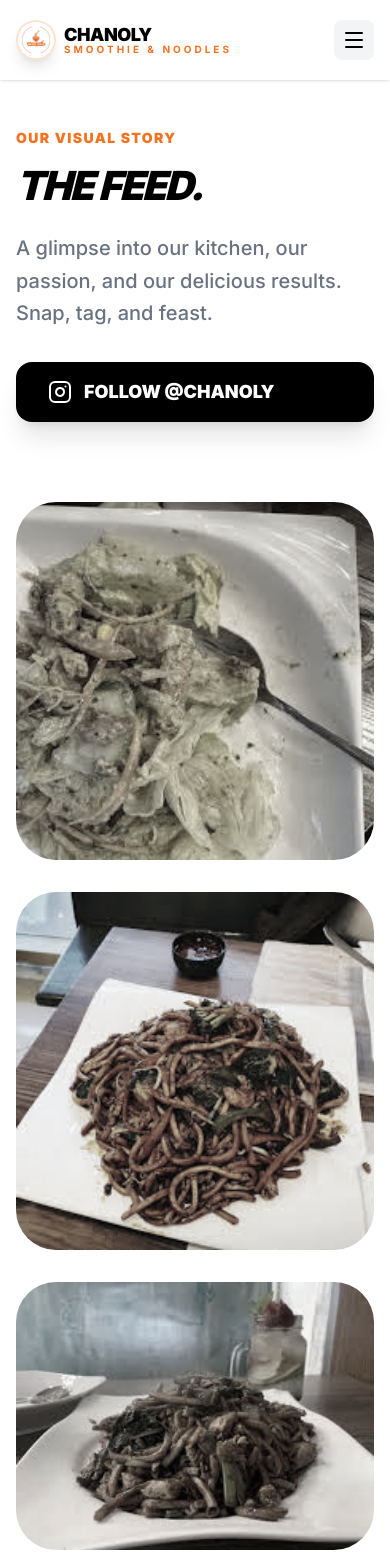
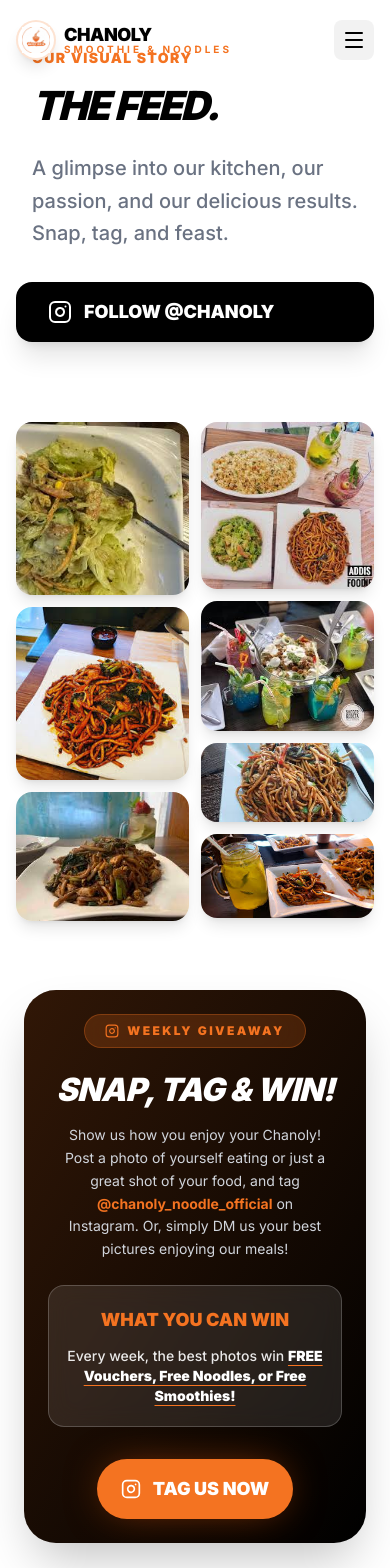
Before and after one commit to kirubelreta47-bit/chanoly-noodles, a React (Vite) app: page /gallery in a window 390 px wide. Shown: the top 1568 px of the page. Built offline with nearby package versions, Linux system fonts and the light colour scheme.

Commit message:
Major updates: implemented mobile responsiveness and scroll-to-color effects

```diff
--- a/src/components/Footer.tsx
+++ b/src/components/Footer.tsx
@@ -18,7 +18,7 @@
               <a href="https://www.instagram.com/chanoly_noodle_official/" target="_blank" rel="noreferrer" className="w-10 h-10 border border-white/20 rounded-full flex items-center justify-center hover:bg-primary hover:border-primary transition-all">
                 <Instagram size={18} />
               </a>
-              <a href="#" className="w-10 h-10 border border-white/20 rounded-full flex items-center justify-center hover:bg-primary hover:border-primary transition-all">
+              <a href="https://web.facebook.com/p/Chanoly-Noodle-Official-61555720320412/?_rdc=1&_rdr" target="_blank" rel="noreferrer" className="w-10 h-10 border border-white/20 rounded-full flex items-center justify-center hover:bg-primary hover:border-primary transition-all">
                 <Facebook size={18} />
               </a>
             </div>
--- a/src/components/Navbar.tsx
+++ b/src/components/Navbar.tsx
@@ -24,7 +24,11 @@
   const navScrolled = scrolled || !isHome;
 
   return (
-    <nav className={`fixed top-0 left-0 right-0 z-50 transition-all duration-300 ${navScrolled ? "bg-white/95 backdrop-blur-md shadow-sm py-2" : "bg-transparent py-4"}`}>
+    <nav className={`fixed top-0 left-0 right-0 z-50 transition-all duration-300 ${
+      navScrolled
+        ? "bg-transparent md:bg-white/95 md:backdrop-blur-md md:shadow-sm py-2"
+        : "bg-transparent py-4"
+    }`}>
       <div className="max-w-7xl mx-auto px-4 sm:px-6 lg:px-8">
         <div className="flex justify-between items-center h-16">
           <Link to="/" className="flex items-center gap-2">
@@ -77,7 +81,11 @@
 
             <button
               onClick={() => setIsMenuOpen(!isMenuOpen)}
-              className={`p-2 rounded-lg ${navScrolled ? "bg-gray-100 text-black" : "bg-white/20 text-white backdrop-blur-sm"}`}
+              className={`p-2 rounded-lg transition-colors ${
+                navScrolled
+                  ? "bg-black/5 text-black hover:bg-black/10"
+                  : "bg-white/20 text-white backdrop-blur-sm hover:bg-white/30"
+              }`}
             >
               {isMenuOpen ? <X size={24} /> : <Menu size={24} />}
             </button>
@@ -93,11 +101,17 @@
             animate={{ opacity: 1, x: 0 }}
             exit={{ opacity: 0, x: "100%" }}
             transition={{ type: "spring", damping: 25, stiffness: 200 }}
-            className="fixed inset-0 z-50 bg-white flex flex-col p-8 md:hidden"
+            className="fixed inset-0 z-50 bg-neutral-950 text-white flex flex-col p-8 md:hidden shadow-2xl"
           >
             <div className="flex justify-between items-center mb-12">
-              <span className="text-2xl font-black italic text-primary">CHANOLY</span>
-              <button onClick={() => setIsMenuOpen(false)} className="p-3 bg-gray-100 rounded-full">
+              <div className="flex flex-col">
+                <span className="text-2xl font-black tracking-tight text-white leading-none">CHANOLY</span>
+                <span className="text-[9px] font-bold text-primary tracking-[0.2em] leading-none uppercase mt-1">SMOOTHIE & NOODLES</span>
+              </div>
+              <button
+                onClick={() => setIsMenuOpen(false)}
+                className="p-3 bg-white/10 hover:bg-white/20 text-white rounded-full transition-colors"
+              >
                 <X size={24} />
               </button>
             </div>
@@ -107,13 +121,13 @@
                 <Link
                   key={item}
                   to={item === "Home" ? "/" : `/${item.toLowerCase()}`}
-                  className={`text-4xl font-black border-b border-gray-100 pb-4 ${
+                  className={`text-4xl font-display font-black tracking-tight border-b border-white/10 pb-4 transition-all duration-300 ${
                     location.pathname === (item === "Home" ? "/" : `/${item.toLowerCase()}`)
-                      ? "text-primary italic"
-                      : "text-black"
+                      ? "text-primary italic translate-x-2"
+                      : "text-white/80 hover:text-white"
                   }`}
                 >
-                  {item}
+                  {item === "Contact" ? "Contact Us" : item}
                 </Link>
               ))}
             </div>
@@ -124,7 +138,7 @@
                   href="https://deliveraddis.com/restaurants/chanoly-noodles"
                   target="_blank"
                   rel="noreferrer"
-                  className="w-full py-4 bg-primary text-white rounded-2xl text-center font-black text-lg flex items-center justify-center gap-3 shadow-lg"
+                  className="w-full py-4 bg-primary text-white rounded-2xl text-center font-black text-lg flex items-center justify-center gap-3 shadow-lg hover:bg-primary/95 transition-all"
                 >
                   <ShoppingCart size={24} />
                   DeliverAddis
@@ -133,7 +147,7 @@
                   href="https://beudelivery.com/"
                   target="_blank"
                   rel="noreferrer"
-                  className="w-full py-4 bg-black text-white rounded-2xl text-center font-black text-lg flex items-center justify-center gap-3 shadow-lg"
+                  className="w-full py-4 bg-white text-black rounded-2xl text-center font-black text-lg flex items-center justify-center gap-3 shadow-lg hover:bg-white/95 transition-all"
                 >
                   <ShoppingCart size={24} />
                   beU Delivery
--- a/src/index.css
+++ b/src/index.css
@@ -53,12 +53,38 @@
     width: 100%;
   }
 
-  /* Make containers fluid with max-width limit constraints */
-  .container {
+  /* 1. Main containers, cards, and content boxes fluid styling & padding/margin resets */
+  .container,
+  .max-w-7xl,
+  .max-w-6xl,
+  .max-w-5xl,
+  .max-w-4xl,
+  .max-w-3xl,
+  .max-w-2xl,
+  .max-w-xl,
+  .max-w-lg,
+  .max-w-md,
+  .max-w-sm,
+  .max-w-xs {
     width: 100% !important;
     max-width: 100% !important;
     padding-left: 1rem !important;
     padding-right: 1rem !important;
+    margin-left: auto !important;
+    margin-right: auto !important;
+    box-sizing: border-box !important;
+  }
+
+  /* Reset massive margins or paddings that push content off mobile screens */
+  .py-32, .pt-32, .pb-32 {
+    padding-top: 3rem !important;
+    padding-bottom: 3rem !important;
+  }
+  .mt-32 {
+    margin-top: 2rem !important;
+  }
+  .gap-20 {
+    gap: 2rem !important;
   }
 
   /* Scale down oversized h1 and h2 headings gracefully */
@@ -72,8 +98,21 @@
     line-height: 1.15 !important;
   }
 
-  /* Ensure all images and svg elements scale down dynamically */
-  img, svg {
+  /* 2. Main content images (excluding logos) stay inside boundaries */
+  img:not([src*="logo"]):not([alt*="logo"]):not([alt*="Logo"]):not([class*="logo"]) {
+    max-width: 100% !important;
+    height: auto !important;
+    display: block !important;
+  }
+
+  /* 3. Override fixed pixel widths from main CSS so they scale fluidly */
+  [style*="width: 400px"],
+  [style*="width: 600px"],
+  [style*="width: 500px"],
+  .w-\[400px\],
+  .w-\[600px\],
+  .w-\[500px\] {
+    width: 100% !important;
     max-width: 100% !important;
     height: auto !important;
   }
@@ -86,16 +125,4 @@
     flex-direction: column !important;
     gap: 1.5rem !important;
   }
-
-  /* General mobile utility overrides */
-  .py-32 {
-    padding-top: 5rem !important;
-    padding-bottom: 5rem !important;
-  }
-  .mt-32 {
-    margin-top: 5rem !important;
-  }
-  .gap-20 {
-    gap: 3rem !important;
-  }
 }
--- a/src/pages/Contact.tsx
+++ b/src/pages/Contact.tsx
@@ -73,7 +73,7 @@
               <a href="https://www.instagram.com/chanoly_noodle_official/" target="_blank" rel="noreferrer" className="w-14 h-14 bg-black text-white rounded-2xl flex items-center justify-center hover:bg-primary transition-colors shadow-lg">
                 <Instagram size={24} />
               </a>
-              <a href="#" className="w-14 h-14 bg-black text-white rounded-2xl flex items-center justify-center hover:bg-primary transition-colors shadow-lg">
+              <a href="https://web.facebook.com/p/Chanoly-Noodle-Official-61555720320412/?_rdc=1&_rdr" target="_blank" rel="noreferrer" className="w-14 h-14 bg-black text-white rounded-2xl flex items-center justify-center hover:bg-primary transition-colors shadow-lg">
                 <Facebook size={24} />
               </a>
               <a href="#" className="w-14 h-14 bg-black text-white rounded-2xl flex items-center justify-center hover:bg-primary transition-colors shadow-lg">
--- a/src/pages/Gallery.tsx
+++ b/src/pages/Gallery.tsx
@@ -1,7 +1,49 @@
 
-import { motion } from "motion/react";
+import { useRef, useState, useEffect } from "react";
+import { motion, useInView } from "motion/react";
 import { GALLERY_IMAGES } from "../constants/menu";
 import { Instagram, ExternalLink } from "lucide-react";
+
+function GalleryCard({ src, idx }) {
+  const ref = useRef(null);
+  const isCentered = useInView(ref, {
+    margin: "-40% 0px -40% 0px"
+  });
+
+  return (
+    <motion.div
+      ref={ref}
+      initial={{ opacity: 0, y: 30 }}
+      whileInView={{ opacity: 1, y: 0 }}
+      viewport={{ once: true }}
+      transition={{ delay: idx * 0.05 }}
+      className="relative group overflow-hidden rounded-2xl sm:rounded-[2.5rem] break-inside-avoid shadow-lg cursor-pointer"
+    >
+      <motion.img
+        src={src}
+        alt={`Chanoly Dish ${idx}`}
+        className="w-full h-auto object-cover transition-all duration-700 hover:scale-110"
+        animate={{
+          filter: isCentered ? "grayscale(0%)" : "grayscale(100%)"
+        }}
+        transition={{ duration: 0.8 }}
+        referrerPolicy="no-referrer"
+      />
+      <div className="absolute inset-0 bg-gradient-to-t from-black/80 via-transparent to-transparent opacity-0 group-hover:opacity-100 transition-opacity flex flex-col justify-end p-4 sm:p-8">
+        <div className="flex justify-between items-center">
+          <div>
+            <p className="text-white font-black italic text-xs sm:text-lg capitalize">Noodle Craft</p>
+            <p className="text-primary font-bold text-[10px] sm:text-sm">#ChanolyNoodles</p>
+          </div>
+          <div className="w-8 h-8 sm:w-12 sm:h-12 bg-white rounded-full flex items-center justify-center text-black">
+            <ExternalLink size={14} className="sm:hidden" />
+            <ExternalLink size={20} className="hidden sm:block" />
+          </div>
+        </div>
+      </div>
+    </motion.div>
+  );
+}
 
 export default function Gallery() {
   return (
@@ -27,51 +69,27 @@
           </a>
         </div>
 
-        <div className="columns-1 sm:columns-2 lg:columns-3 gap-8 space-y-8">
+
+        <div className="columns-2 sm:columns-2 lg:columns-3 gap-3 sm:gap-8 space-y-3 sm:space-y-8">
           {GALLERY_IMAGES.map((src, idx) => (
-            <motion.div
-              key={idx}
-              initial={{ opacity: 0, y: 30 }}
-              whileInView={{ opacity: 1, y: 0 }}
-              viewport={{ once: true }}
-              transition={{ delay: idx * 0.1 }}
-              className="relative group overflow-hidden rounded-[2.5rem] break-inside-avoid"
-            >
-              <img
-                src={src}
-                alt={`Chanoly Dish ${idx}`}
-                className="w-full h-auto object-cover grayscale-[0.8] group-hover:grayscale-0 transition-all duration-700 hover:scale-110"
-                referrerPolicy="no-referrer"
-              />
-              <div className="absolute inset-0 bg-gradient-to-t from-black/80 via-transparent to-transparent opacity-0 group-hover:opacity-100 transition-opacity flex flex-col justify-end p-8">
-                <div className="flex justify-between items-center">
-                  <div>
-                    <p className="text-white font-black italic text-lg capitalize">Noodle Craft</p>
-                    <p className="text-primary font-bold text-sm">#ChanolyNoodles</p>
-                  </div>
-                  <div className="w-12 h-12 bg-white rounded-full flex items-center justify-center text-black">
-                    <ExternalLink size={20} />
-                  </div>
-                </div>
-              </div>
-            </motion.div>
+            <GalleryCard key={idx} src={src} idx={idx} />
           ))}
         </div>
 
-        <div className="mt-32 p-12 md:p-20 bg-black text-white rounded-[4rem] text-center relative overflow-hidden shadow-2xl">
+        <div className="mt-16 sm:mt-32 p-6 sm:p-12 md:p-20 bg-black text-white rounded-[2rem] sm:rounded-[4rem] text-center relative overflow-hidden shadow-2xl mx-2 sm:mx-0">
            <div className="absolute top-0 left-0 w-full h-full bg-gradient-to-br from-primary/20 to-transparent pointer-events-none" />
            <div className="relative z-10">
-             <div className="inline-flex items-center gap-2 px-6 py-2 bg-primary/20 backdrop-blur-xl border border-primary/30 text-primary rounded-full text-sm font-black uppercase tracking-[0.2em] mb-8">
-               <Instagram size={16} />
+             <div className="inline-flex items-center gap-2 px-5 sm:px-6 py-2 bg-primary/20 backdrop-blur-xl border border-primary/30 text-primary rounded-full text-xs sm:text-sm font-black uppercase tracking-[0.2em] mb-6 sm:mb-8">
+               <Instagram size={14} />
                Weekly Giveaway
              </div>
-             <h2 className="text-4xl md:text-6xl font-black mb-6 tracking-tight italic">SNAP, TAG & WIN!</h2>
-             <p className="text-gray-300 text-xl max-w-2xl mx-auto mb-10 leading-relaxed">
+             <h2 className="text-3xl sm:text-4xl md:text-6xl font-black mb-4 sm:mb-6 tracking-tight italic">SNAP, TAG & WIN!</h2>
+             <p className="text-gray-300 text-sm sm:text-base md:text-xl max-w-2xl mx-auto mb-6 sm:mb-10 leading-relaxed">
                Show us how you enjoy your Chanoly! Post a photo of yourself eating or just a great shot of your food, and tag <span className="text-primary font-bold">@chanoly_noodle_official</span> on Instagram. Or, simply DM us your best pictures enjoying our meals!
              </p>
-             <div className="bg-white/10 backdrop-blur-md border border-white/20 p-8 rounded-3xl max-w-3xl mx-auto mb-12">
-                <h3 className="text-2xl font-black text-primary mb-4">WHAT YOU CAN WIN</h3>
-                <p className="text-lg font-medium text-white/90">
+             <div className="bg-white/10 backdrop-blur-md border border-white/20 p-5 sm:p-8 rounded-2xl sm:rounded-3xl max-w-3xl mx-auto mb-8 sm:mb-12">
+                <h3 className="text-lg sm:text-2xl font-black text-primary mb-3 sm:mb-4">WHAT YOU CAN WIN</h3>
+                <p className="text-sm sm:text-lg font-medium text-white/90">
                   Every week, the best photos win <span className="text-white font-black underline decoration-primary underline-offset-4">FREE Vouchers, Free Noodles, or Free Smoothies!</span>
                 </p>
              </div>
@@ -79,9 +97,9 @@
                 href="https://www.instagram.com/chanoly_noodle_official/"
                 target="_blank"
                 rel="noreferrer"
-                className="inline-flex items-center justify-center gap-3 px-10 py-5 bg-primary text-white rounded-full font-black text-xl hover:scale-105 active:scale-95 transition-all shadow-[0_0_40px_-10px_rgba(234,88,12,0.6)]"
+                className="inline-flex items-center justify-center gap-3 px-6 sm:px-10 py-4 sm:py-5 bg-primary text-white rounded-full font-black text-lg sm:text-xl hover:scale-105 active:scale-95 transition-all shadow-[0_0_40px_-10px_rgba(234,88,12,0.6)]"
               >
-                <Instagram size={24} />
+                <Instagram size={20} />
                 TAG US NOW
               </a>
            </div>
--- a/src/pages/Home.tsx
+++ b/src/pages/Home.tsx
@@ -17,6 +17,68 @@
     >
       {children}
     </motion.div>
+  );
+}
+
+/* ─── Slide in from right to left ─── */
+function SlideFromRight({ children, delay = 0, className = "" }) {
+  const ref = useRef(null);
+  const inView = useInView(ref, { once: false, margin: "-100px" });
+  return (
+    <motion.div
+      ref={ref}
+      className={className}
+      initial={{ opacity: 0, x: 180 }}
+      animate={inView ? { opacity: 1, x: 0 } : { opacity: 0, x: 180 }}
+      transition={{ duration: 1.3, delay, ease: [0.22, 1, 0.36, 1] }}
+    >
+      {children}
+    </motion.div>
+  );
+}
+
+/* ─── Smoothie Splashes Animating ─── */
+function SmoothieSplashes() {
+  const ref = useRef(null);
+  const inView = useInView(ref, { once: false, margin: "-40px" });
+
+  const droplets = [
+    { id: 1, top: "-5%", left: "20%", size: "w-6 h-6", delay: 0.2, rotate: 180, x: -10, y: 280 },
+    { id: 2, top: "-15%", left: "45%", size: "w-8 h-8", delay: 0.5, rotate: 180, x: 0, y: 320 },
+    { id: 3, top: "-5%", left: "70%", size: "w-5 h-5", delay: 0.8, rotate: 180, x: 10, y: 290 },
+    { id: 4, top: "15%", left: "10%", size: "w-6 h-6", delay: 0.3, rotate: 180, x: -15, y: 240 },
+    { id: 5, top: "20%", left: "80%", size: "w-5 h-5", delay: 0.6, rotate: 180, x: 15, y: 260 },
+  ];
+
+  return (
+    <div ref={ref} className="absolute inset-0 pointer-events-none -z-10">
+      {droplets.map((drop) => (
+        <motion.div
+          key={drop.id}
+          className={`absolute ${drop.size} text-primary fill-current`}
+          style={{ top: drop.top, left: drop.left }}
+          initial={{ opacity: 0, scale: 0.3, x: 0, y: 0, rotate: 180 }}
+          animate={inView ? {
+            opacity: [0, 1, 1, 0],
+            scale: [0.3, 1, 1, 0.5],
+            x: drop.x,
+            y: drop.y,
+            rotate: drop.rotate
+          } : {}}
+          transition={{
+            duration: 1.8,
+            delay: drop.delay,
+            ease: "easeIn",
+            repeat: inView ? Infinity : 0,
+            repeatDelay: 2
+          }}
+        >
+          <svg viewBox="0 0 30 42" className="w-full h-full drop-shadow-[0_4px_10px_rgba(244,115,33,0.3)]">
+            <path d="M15 0 C25 18, 30 25, 30 32 A 15 15 0 0 1 0 32 C 0 25, 5 18, 15 0 Z" />
+          </svg>
+        </motion.div>
+      ))}
+    </div>
   );
 }
 
@@ -224,7 +286,7 @@
         <div className="max-w-7xl mx-auto px-4 sm:px-6 lg:px-8">
           <div className="flex flex-col lg:flex-row items-center gap-20">
             {/* Image */}
-            <FadeUp className="lg:w-1/2 relative">
+            <FadeUp className="w-full max-w-[280px] sm:max-w-md lg:max-w-none mx-auto lg:w-1/2 relative">
               <div className="relative z-10">
                 <motion.div
                   whileHover={{ rotate: 0 }}
@@ -238,7 +300,7 @@
                     className="w-full h-full object-cover"
                   />
                 </motion.div>
-                <div className="absolute -bottom-10 -right-10 w-64 h-64 bg-primary rounded-[3rem] -z-10 -rotate-6" />
+                <div className="absolute -bottom-10 -right-10 w-64 h-64 bg-primary rounded-[3rem] -z-10 -rotate-6 hidden sm:block" />
               </div>
               {/* Badge */}
               <motion.div
@@ -308,7 +370,7 @@
         <div className="max-w-7xl mx-auto px-4 sm:px-6 lg:px-8">
           <div className="flex flex-col lg:flex-row-reverse items-center gap-20">
             {/* Image */}
-            <FadeUp className="lg:w-1/2 relative">
+            <SlideFromRight className="w-full max-w-[280px] sm:max-w-md lg:max-w-none mx-auto lg:w-1/2 relative">
               <div className="relative z-10">
                 <motion.div
                   whileHover={{ rotate: 0 }}
@@ -323,9 +385,10 @@
                     referrerPolicy="no-referrer"
                   />
                 </motion.div>
-                <div className="absolute -bottom-10 -left-10 w-64 h-64 bg-primary rounded-[3rem] -z-10 rotate-6" />
+                <div className="absolute -bottom-10 -left-10 w-64 h-64 bg-primary rounded-[3rem] -z-10 rotate-6 hidden sm:block" />
+                <SmoothieSplashes />
               </div>
-            </FadeUp>
+            </SlideFromRight>
 
             {/* Copy */}
             <div className="lg:w-1/2">
```
